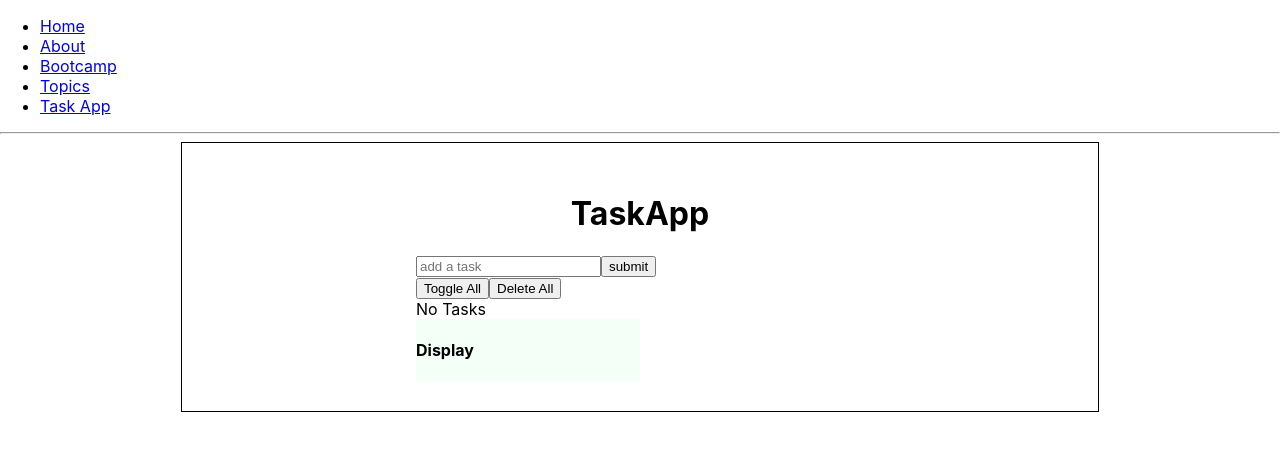
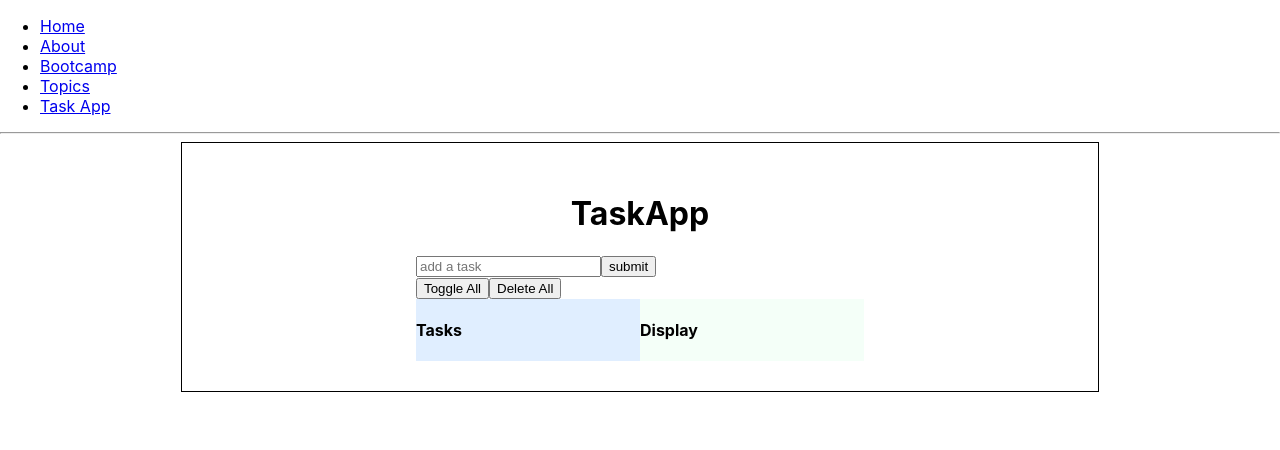
Before and after one commit to DeeVine/new-react-task-app, a React (Create React App) app: page /taskapp in a window 1280 px wide. Shown: the top 450 px of the page. Built offline with nearby package versions, Linux system fonts and the light colour scheme.

Commit message:
updated local storage function to pass in default array object if no values exist

```diff
--- a/src/components/taskapp/Taskapp.js
+++ b/src/components/taskapp/Taskapp.js
@@ -4,9 +4,9 @@ const uuidv4 = require('uuid/v4');
 
 const util = {
   updateLocalStorage: (tasks) => {
-    localStorage.setItem('localTodos', JSON.stringify(tasks))
+    localStorage.setItem('localTaskStorage', JSON.stringify(tasks))
   },
-  retrieveLocalStorage: () => JSON.parse(localStorage.getItem('localTodos'))
+  retrieveTasksFromLocalStorage: () => JSON.parse(localStorage.getItem('localTaskStorage'))
 }
 
 const Navigation = (props) => {
@@ -65,7 +65,7 @@ export default class Taskapp extends React.Component {
       editiable: false,
       input: '',
       focusedTask: {},
-      tasks: null
+      tasks: []
       //task structure
       // tasks: [
       //   {
@@ -80,8 +80,9 @@ export default class Taskapp extends React.Component {
   }
 
   componentDidMount = () => {
+    const tasks = util.retrieveTasksFromLocalStorage()
     this.setState({
-      tasks: util.retrieveLocalStorage()
+      tasks: tasks ? tasks : []
     })
   }
 
@@ -139,8 +140,6 @@ export default class Taskapp extends React.Component {
   submitTask = (e) => {
     e.preventDefault()
     const text = this.state.input
-
-    console.log('this.state.tasks', this.state.tasks)
     if (this.state.tasks && text !== '') {
       this.setState({
         input: '',
```
